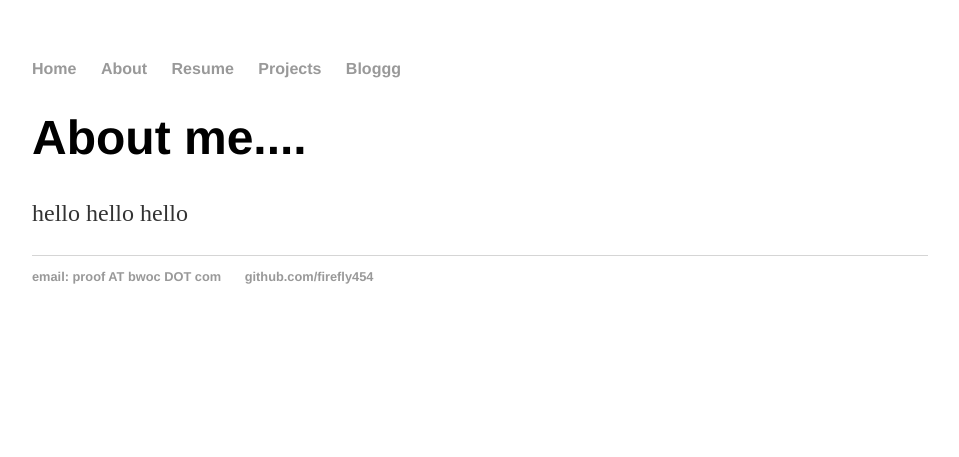
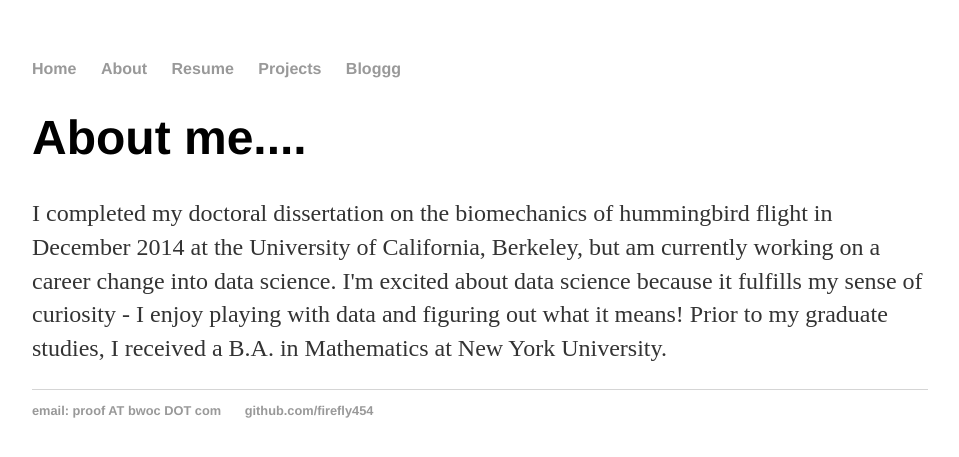
Before and after one commit to firefly454/firefly454.github.io, a Jekyll site: the page built from about/index.html, in a window 1280 px wide. Shown: the top 457 px of the page, without its empty margins (160-1119 px from the left). Built offline with Jekyll 4.4.1, drawn with Linux system fonts in a browser that asks for light colours.

Commit message:
Update index.html

```diff
--- a/about/index.html
+++ b/about/index.html
@@ -4,5 +4,8 @@ title: About me
 ---
 <div class="blurb">
 	<h1>About me....</h1>
-	<p>hello hello hello</p>
+	<p>I completed my doctoral dissertation on the biomechanics of hummingbird flight in December 2014
+	at the University of California, Berkeley, but am currently working on a career change into data science.
+	I'm excited about data science because it fulfills my sense of curiosity - I enjoy playing with data and
+	figuring out what it means! Prior to my graduate studies, I received a B.A. in Mathematics at New York University.</p>
 </div><!-- /.blurb -->
```
